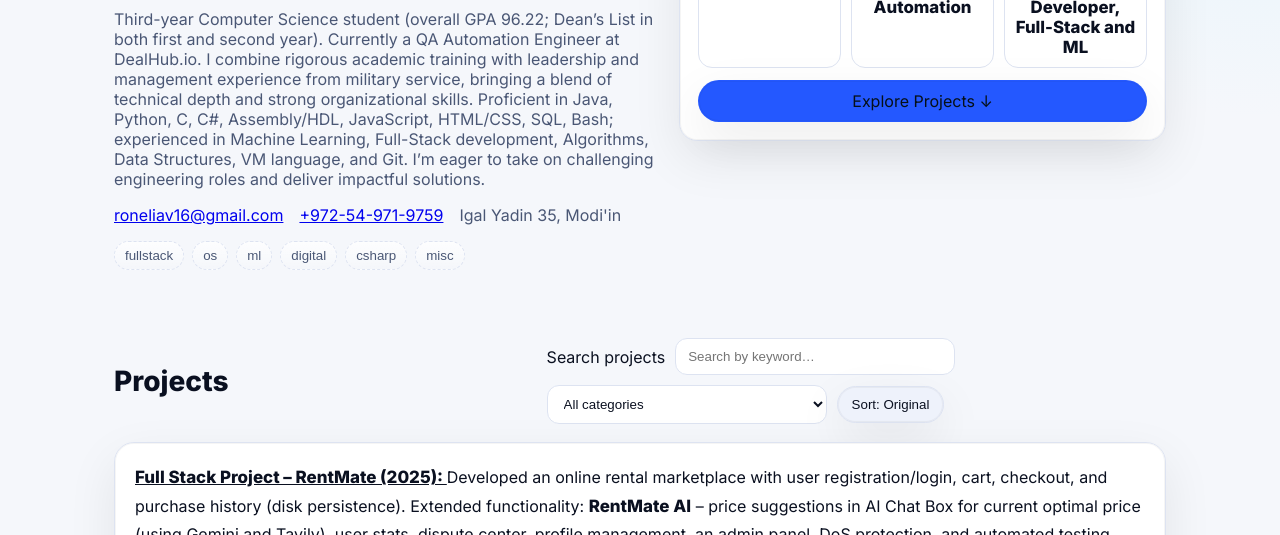
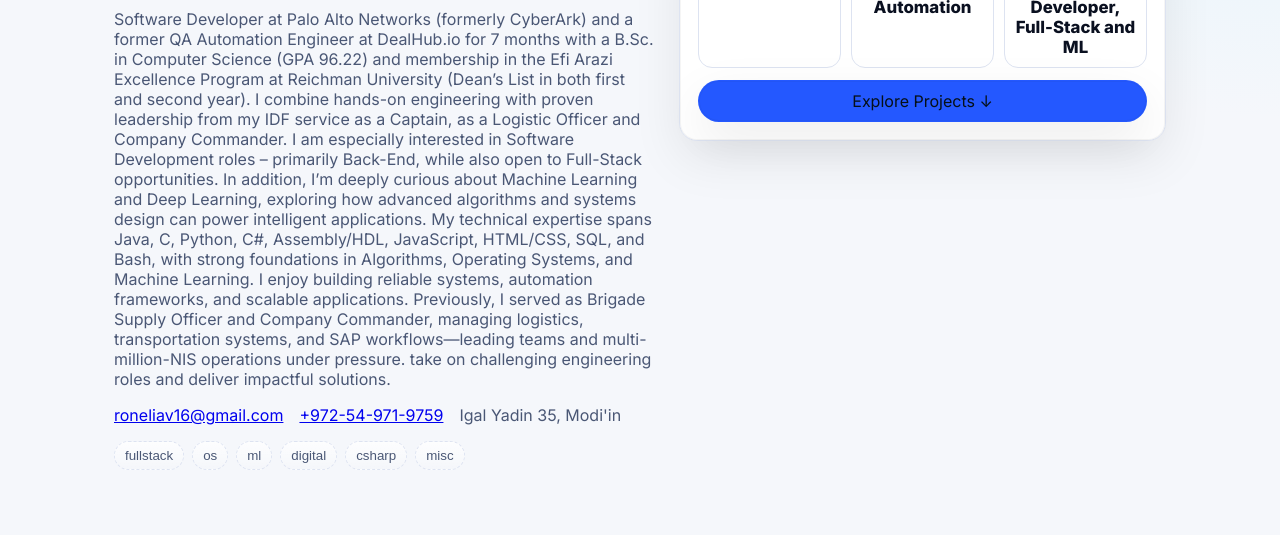
Before and after one commit to roneliav16/Resume, a plain HTML site: page index.html in a window 1280 px wide. Shown: the part 211-746 px from the top of the page. Drawn offline with Linux system fonts and the light colour scheme.

Commit message:
Update index.html

```diff
--- a/index.html
+++ b/index.html
@@ -39,11 +39,13 @@
       <div>
         <h1 class="hero__title">Software Developer</h1>
         <p class="hero__lead">
-          Third-year Computer Science student (overall GPA 96.22; Dean’s List in both first and second year).
-          Currently a QA Automation Engineer at DealHub.io. I combine rigorous academic training with leadership and
-          management experience from military service, bringing a blend of technical depth and strong organizational
-          skills. Proficient in Java, Python, C, C#, Assembly/HDL, JavaScript, HTML/CSS, SQL, Bash; experienced in
-          Machine Learning, Full-Stack development, Algorithms, Data Structures, VM language, and Git. I’m eager to
+Software Developer at Palo Alto Networks (formerly CyberArk) and a former QA Automation Engineer at DealHub.io for 7 months with a B.Sc. in Computer Science (GPA 96.22) and membership in the Efi Arazi Excellence Program at Reichman University (Dean’s List in both first and second year). I combine hands-on engineering with proven leadership from my IDF service as a Captain, as a Logistic Officer and Company Commander.
+
+I am especially interested in Software Development roles – primarily Back-End, while also open to Full-Stack opportunities. In addition, I’m deeply curious about Machine Learning and Deep Learning, exploring how advanced algorithms and systems design can power intelligent applications.
+
+My technical expertise spans Java, C, Python, C#, Assembly/HDL, JavaScript, HTML/CSS, SQL, and Bash, with strong foundations in Algorithms, Operating Systems, and Machine Learning. I enjoy building reliable systems, automation frameworks, and scalable applications.
+
+Previously, I served as Brigade Supply Officer and Company Commander, managing logistics, transportation systems, and SAP workflows—leading teams and multi-million-NIS operations under pressure.
           take on challenging engineering roles and deliver impactful solutions.
         </p>
         <ul class="contact">
```
